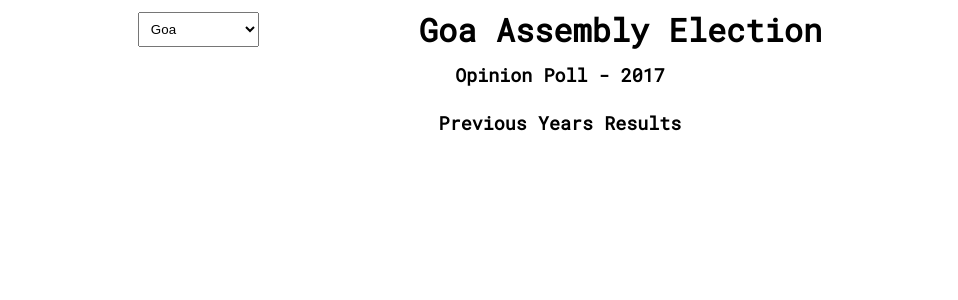
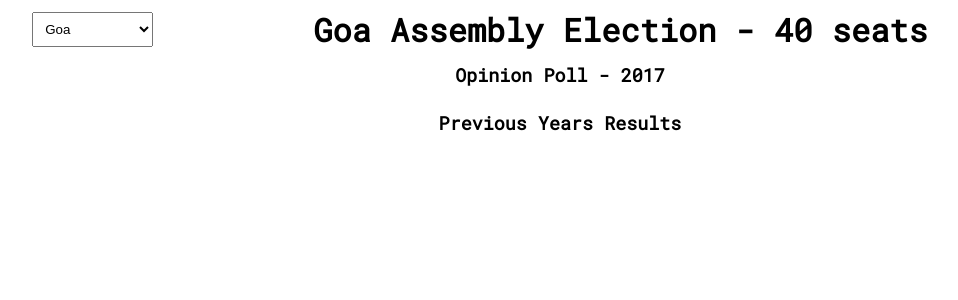
Before and after one commit to srm-soumya/election-2017, a Python web app: template templates/opinion-poll.html in a window 1280 px wide. Shown: the top 300 px of the page, without its empty margins (80-1038 px from the left). Run offline with Jinja, Linux system fonts and the light colour scheme; the template is opened without the code that fills it, so the values that code supplies are empty; some libraries are stand-ins or nearby versions.

Commit message:
Add number of seats in the header to make sense of the number of dots

```diff
--- a/templates/opinion-poll.html
+++ b/templates/opinion-poll.html
@@ -11,14 +11,14 @@
     <div class="header">
       <div class='selection'>
         <select id="state">
-          <option value="goa">Goa</option>
-          <option value="manipur">Manipur</option>
-          <option value="punjab">Punjab</option>
-          <option value="uttarakhand">Uttarakhand</option>
-          <option value="up">Uttar Pradesh</option>
+          <option value="goa" data-seats="40">Goa</option>
+          <option value="manipur" data-seats="60">Manipur</option>
+          <option value="punjab" data-seats="117">Punjab</option>
+          <option value="uttarakhand" data-seats="70">Uttarakhand</option>
+          <option value="up" data-seats="403">Uttar Pradesh</option>
         </select>
       </div>
-      <h1><span id="state-name"></span> Assembly Election</h1>
+      <h1><span id="state-name"></span> Assembly Election - <span id="num-seats"></span> seats</h1>
     </div>
     <div class="opinion-header">
       <h1>Opinion Poll - 2017</h1>
@@ -38,21 +38,24 @@
   <script src="{{ static_url('dist/js/opinion_polls.js') }}"></script>
   <script>
     $('select#state').on('change', function() {
-      var option = $(this).val()
-      var name = $("#state option:selected").html()
-      update(option, name)
+      var $this = $(this)
+
+      var option = $this.val(),
+          name = $this.find(':selected').html(),
+          seats = $this.find(':selected').data('seats')
+
+      update(option, name, seats)
     })
 
-    function update(option, name) {
+    function update(option, name, seats) {
       $('#state-name').html(name)
+      $('#num-seats').html(seats)
       $.ajax({
         type: 'GET',
         url: `/opinion-poll/data/?state=${option}`,
         dataType: 'JSON'
       })
       .done((response) => {
-        console.log('done')
-        console.log(response)
         render(response)
       })
       .fail((xhr, status, error) => {
@@ -62,7 +65,7 @@
       .always(() => {})
     }
 
-    update('goa', 'Goa')
+    update('goa', 'Goa', '40')
   </script>
 </body>
 </html>
```
